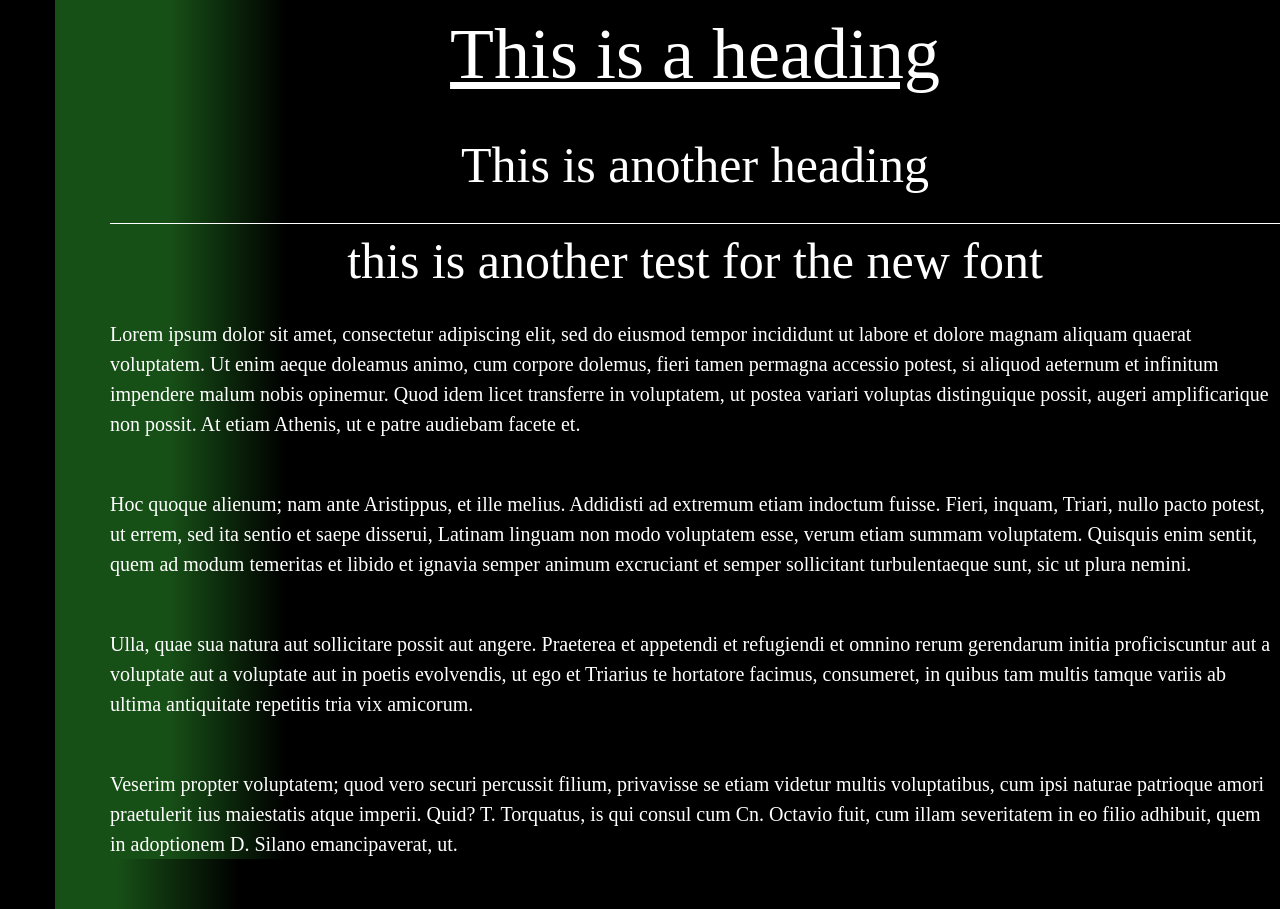
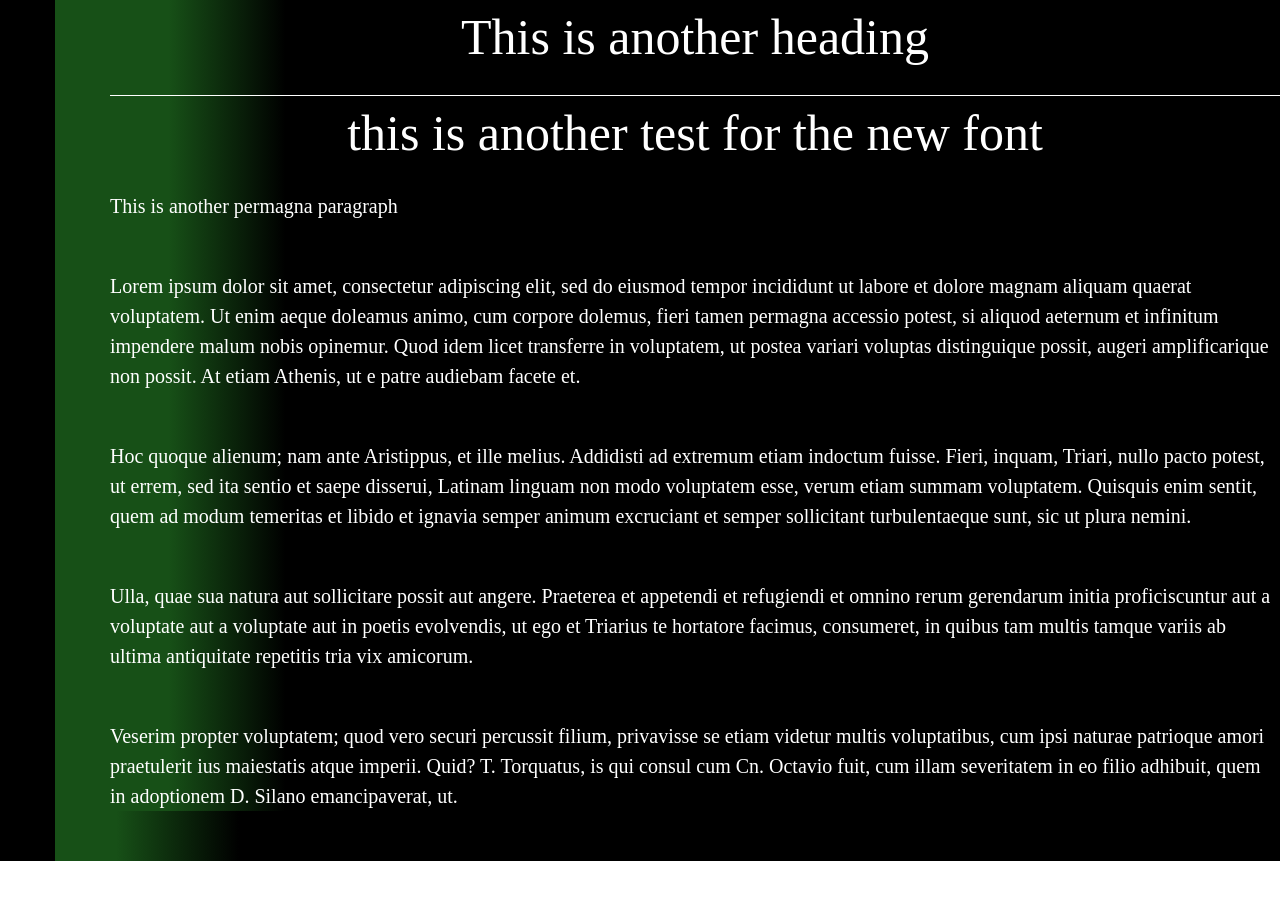
Before and after one commit to martinjh99/font, an Astro site: page / in a window 1280 px wide. After the commit the page ends 861 px from the top, so only its background shows below. Built offline with nearby package versions, Linux system fonts and the light colour scheme; Astro itself is replaced by a stand-in of ours.

Commit message:
updated astro

```diff
--- a/package.json
+++ b/package.json
@@ -10,8 +10,8 @@
 		"host": "astro dev --host"
 	},
 	"dependencies": {
-		"@tailwindcss/vite": "^4.1.4",
-		"astro": "^5.14.1",
-		"tailwindcss": "^4.1.4"
+		"@tailwindcss/vite": "^4.1.17",
+		"astro": "^5.16.4",
+		"tailwindcss": "^4.1.17"
 	}
 }
--- a/src/pages/index.astro
+++ b/src/pages/index.astro
@@ -1,20 +1,13 @@
 ---
-import { Image } from 'astro:assets';
 import Layout from '../layouts/Layout.astro';
-import wallpaper from '../images/mva.jpg';
-// Welcome to Astro! Wondering what to do next? Check out the Astro documentation at https://docs.astro.build
-// Don't want to use any of this? Delete everything in this file, the `assets`, `components`, and `layouts` directories, and start fresh.
 ---
 
 <Layout>
-
-<div>
-<h1>This is a heading</h1>
 <h2>This is another heading</h2>
-</div><hr/>
+<hr/>
 <div><h2>this is another test for the new font</h2></div>
 <div>
-
+    <p class="">This is another permagna paragraph</p>
     <p>Lorem ipsum dolor sit amet, consectetur adipiscing elit, sed do eiusmod tempor incididunt ut labore et dolore magnam aliquam quaerat voluptatem. Ut enim aeque doleamus animo, cum corpore dolemus, fieri tamen permagna accessio potest, si aliquod aeternum et infinitum impendere malum nobis opinemur. Quod idem licet transferre in voluptatem, ut postea variari voluptas distinguique possit, augeri amplificarique non possit. At etiam Athenis, ut e patre audiebam facete et.</p>
 
    <p> Hoc quoque alienum; nam ante Aristippus, et ille melius. Addidisti ad extremum etiam indoctum fuisse. Fieri, inquam, Triari, nullo pacto potest, ut errem, sed ita sentio et saepe disserui, Latinam linguam non modo voluptatem esse, verum etiam summam voluptatem. Quisquis enim sentit, quem ad modum temeritas et libido et ignavia semper animum excruciant et semper sollicitant turbulentaeque sunt, sic ut plura nemini.</p>
--- a/src/styles/global.css
+++ b/src/styles/global.css
@@ -23,9 +23,9 @@ p{
 
 }
 
+
 h1{
-    text-align: center;
-    font-size: 72px;
+  font-size: 200px;
 text-decoration: underline;
 font-family: var(--font-zilla);
 margin-bottom: 20px;
```
Also changed, not shown: 1 other file. Lines whose indentation alone changed are shown as unchanged.
